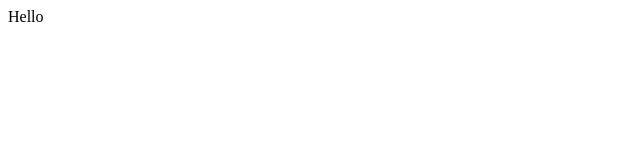
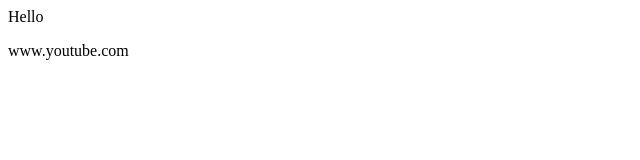
Before and after one commit to rajathgithub97/test, a plain HTML site: page index.html in a window 1280 px wide. Shown: the whole page, without its empty margins (0-640 px from the left). Drawn offline with Linux system fonts and the light colour scheme.

Commit message:
added youtube link

```diff
--- a/index.html
+++ b/index.html
@@ -1 +1,2 @@
 <p>Hello</p>
+<a>www.youtube.com</a>
```
